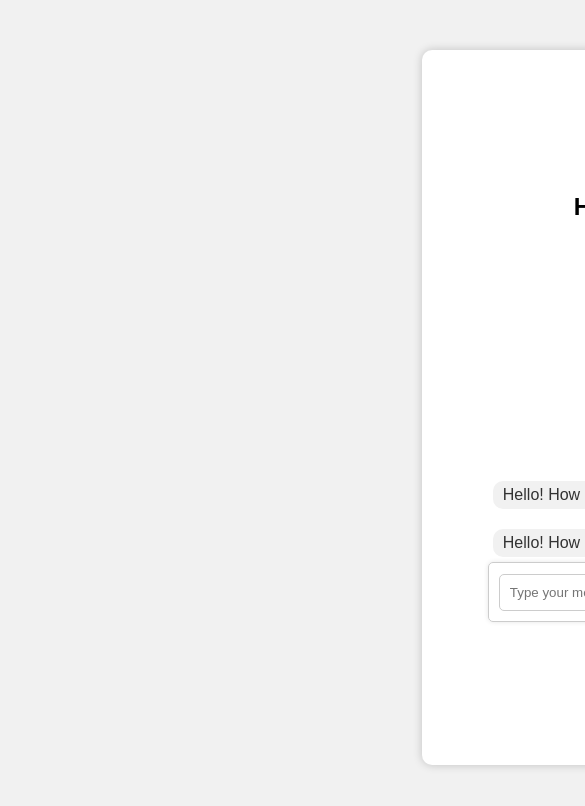
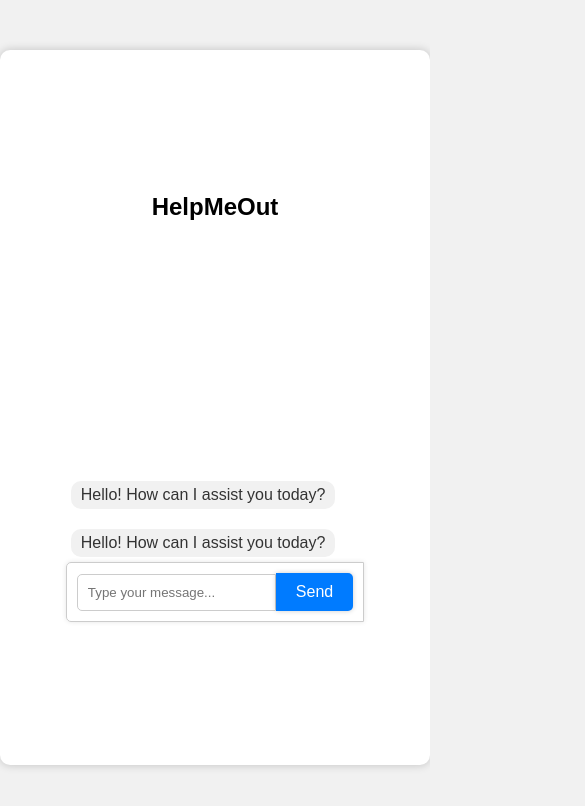
Before and after one commit to aritradey-CS/HelpMeOut, a React (Create React App) app: page / in a window 390 px wide. Shown: the top 806 px of the page, 585 px wide, since content can reach past the window. Built offline with nearby package versions, Linux system fonts and the light colour scheme.

Commit message:
Reactive desing

```diff
--- a/src/App.css
+++ b/src/App.css
@@ -35,6 +35,28 @@ body {
   display: grid;
   place-items: center;
 }
+/* Media Query for smaller screens */
+@media (max-width: 1133px) {
+  .chatbox-container {
+    margin-left: 25vh;
+  }
+}
+@media (max-width: 980px) {
+  .chatbox-container {
+    margin-left: 15vh;
+  }
+}
+@media (max-width: 890px) {
+  .chatbox-container {
+    margin-left: 5vh;
+  }
+}
+@media (max-width: 390px) {
+  .chatbox-container {
+    margin-left: 0vh;
+  }
+}
+
 /* Additional design for chatbox-container */
 .chatbox-container {
   position: relative; /* For absolute positioning of greeting */
@@ -50,9 +72,15 @@ body {
   display: flex;
   flex-direction: column;
   gap: 10px;
-  max-height: 200px;
+  max-height: 60vh;
   overflow-y: auto;
   width: 100%; /* Ensure responsiveness */
+}
+/* Media Query for smaller screens */
+@media (max-width: 768px) {
+  .chatbox-messages {
+    max-height: 40vh;
+  }
 }
 .chatbox-messages::-webkit-scrollbar{
   width: 0.5em;
@@ -75,7 +103,6 @@ body {
   background-color: #f1f1f1;
   color: #333;
 }
-
 .user-message {
   align-self: flex-end;
   background-color: #007bff;
```
